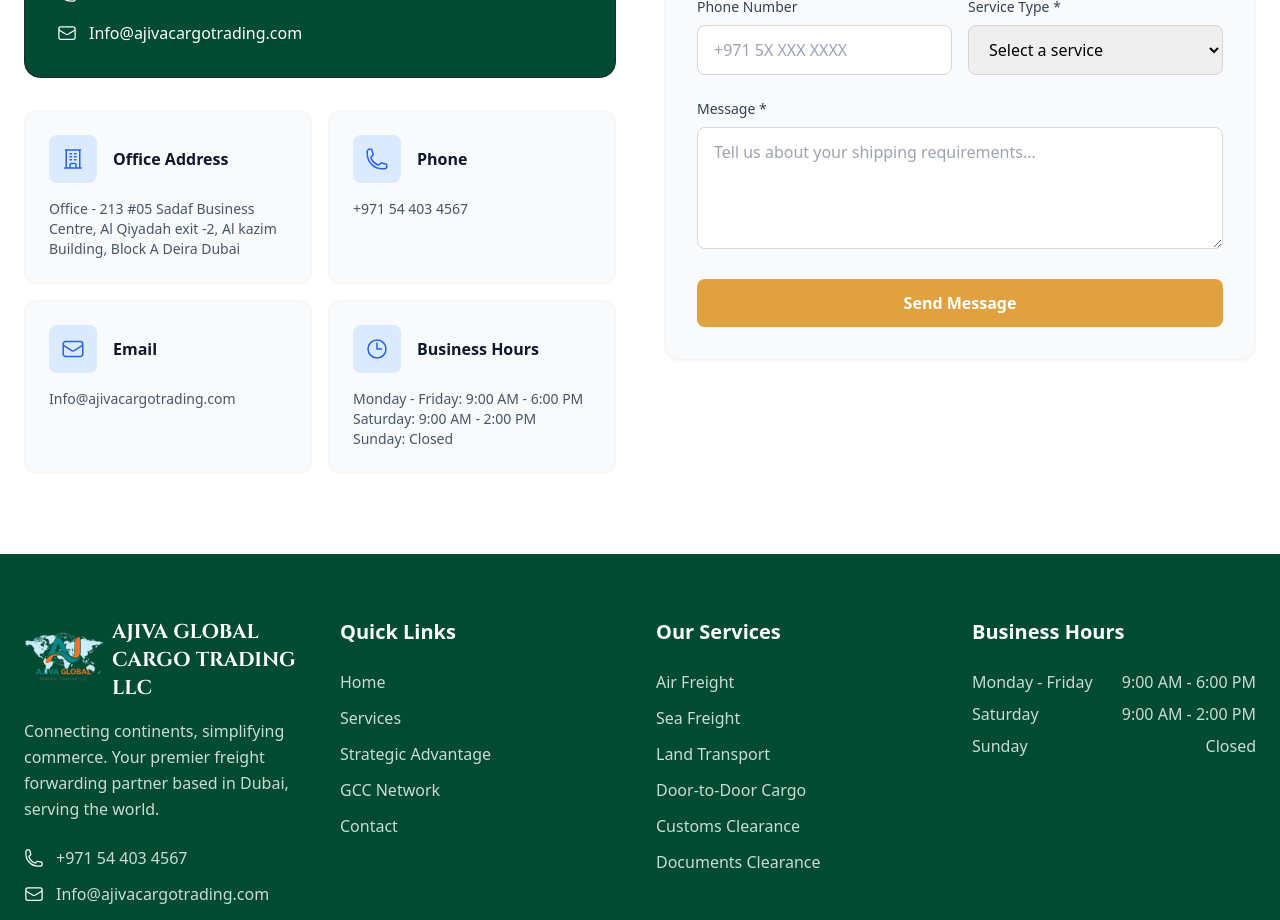
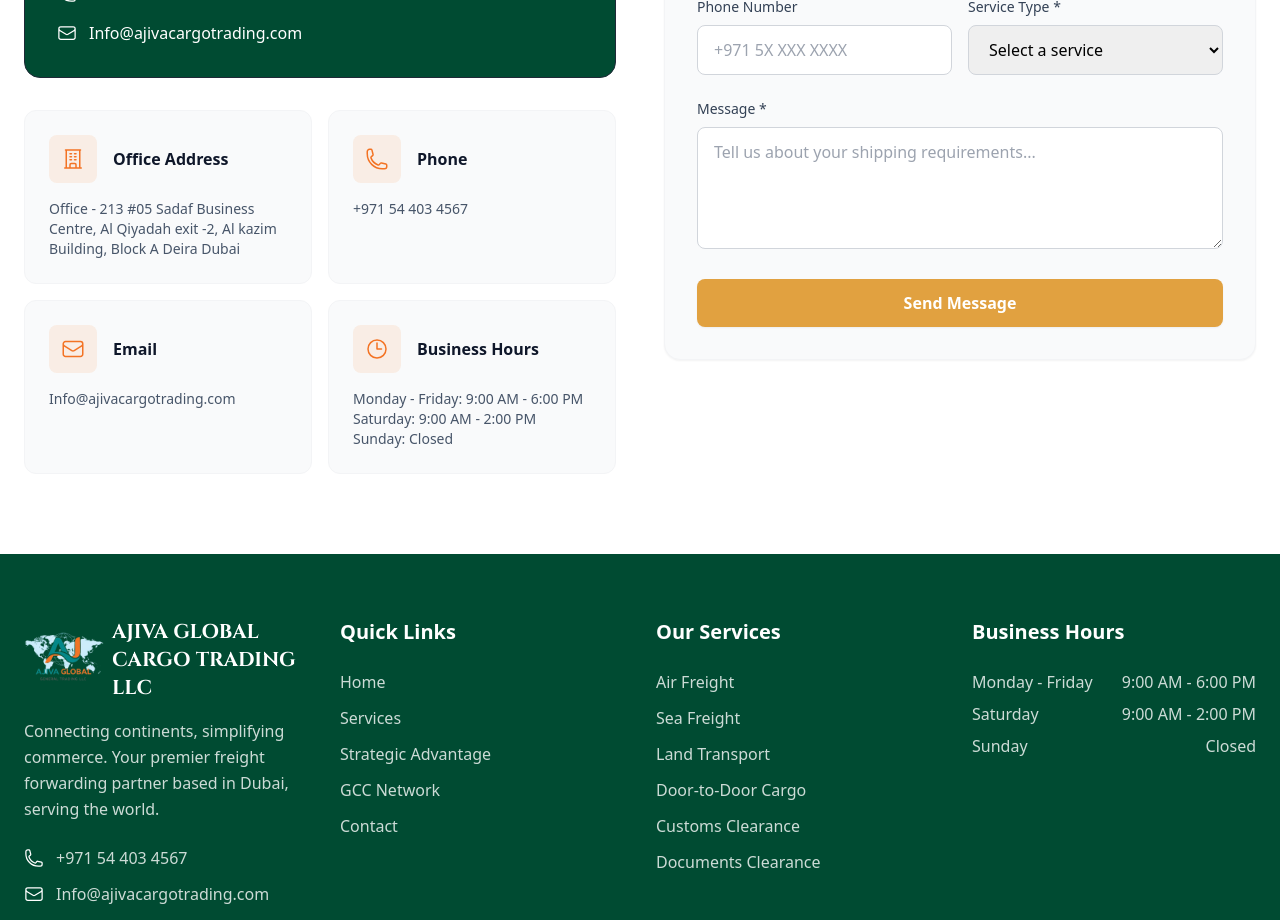
Before and after one commit to sabyasachi-arya/Pseudo_Webpage-, a React (Create React App) app: page / in a window 1280 px wide. Shown: the part 6460-7380 px from the top of the page. Built offline with nearby package versions, Linux system fonts and the light colour scheme.

Commit message:
Update Contact.tsx

```diff
--- a/src/components/Contact.tsx
+++ b/src/components/Contact.tsx
@@ -239,9 +239,9 @@
                 return (
                   <div key={index} className="bg-gray-50 rounded-xl p-6 border border-gray-100">
                     <div className="flex items-center mb-4">
-                      <div className="w-12 h-12 bg-primary-100 rounded-lg flex items-center justify-center mr-4">
-                        <info.icon className="w-6 h-6 text-primary-600" />
-                      </div>
+                      <div className="w-12 h-12 bg-orange/10 rounded-lg flex items-center justify-center mr-4">
+  <info.icon className="w-6 h-6 text-orange" />
+</div>
                       <h4 className="font-semibold text-secondary-900">{info.title}</h4>
                     </div>
                     <p className="text-secondary-600 text-sm whitespace-pre-line">{info.details}</p>
```
